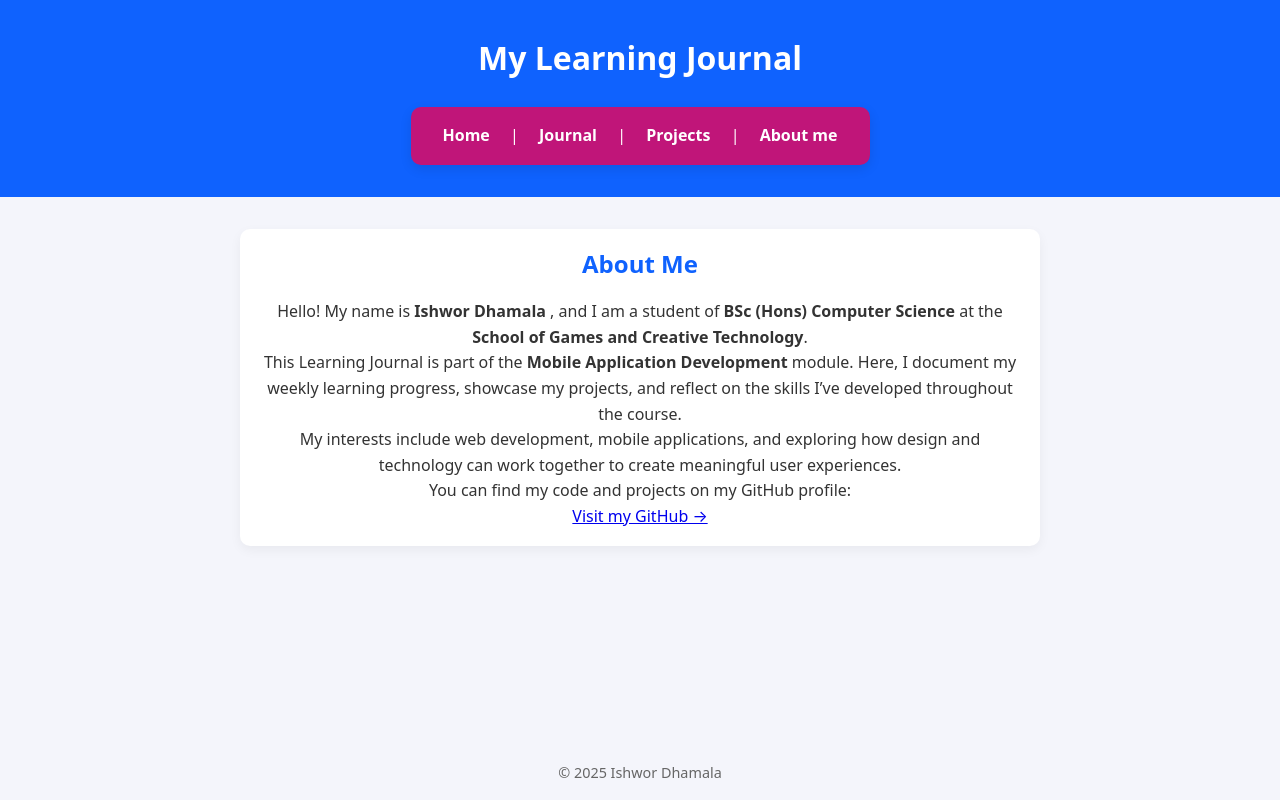
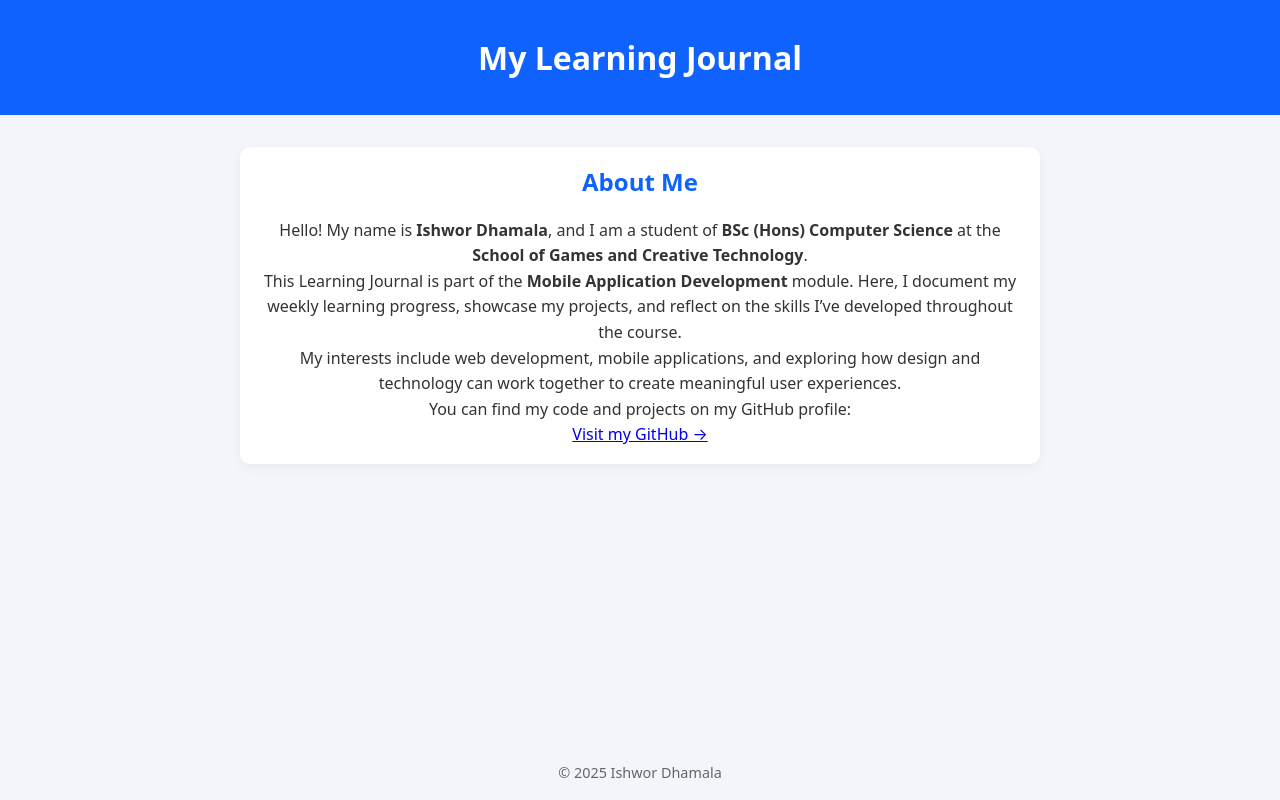
Before and after one commit to ishwordhamala/My-Learning-Journal-, a plain HTML site: page about.html in a window 1280 px wide. Drawn offline with Linux system fonts and the light colour scheme.

Commit message:
Update about.html with navigation placeholder and script
Added a navigation placeholder and included a script tag for external JavaScript.

```diff
--- a/about.html
+++ b/about.html
@@ -8,30 +8,32 @@
 </head>
 <body>
   <header>
-    <h1>My Learning Journal  </h1>
-    <nav>
-      <a href="index.html">Home</a> |
-      <a href="journal.html">Journal</a> |
-      <a href="projects.html">Projects</a> |
-      <a href="about.html">About me</a>
-    </nav>
+    <h1>My Learning Journal</h1>
+    <div class="nav-placeholder"></div>
   </header>
 
   <main>
     <h2>About Me</h2>
 
-    <p>Hello! My name is <strong> Ishwor Dhamala </strong>, and I am a student of <strong>BSc (Hons) Computer Science</strong> at the <strong>School of Games and Creative Technology</strong>.</p>
+    <p>Hello! My name is <strong>Ishwor Dhamala</strong>, and I am a student of
+      <strong>BSc (Hons) Computer Science</strong> at the <strong>School of Games and Creative Technology</strong>.
+    </p>
 
-    <p>This Learning Journal is part of the <strong>Mobile Application Development</strong> module. Here, I document my weekly learning progress, showcase my projects, and reflect on the skills I’ve developed throughout the course.</p>
+    <p>This Learning Journal is part of the <strong>Mobile Application Development</strong> module. Here, I document my
+      weekly learning progress, showcase my projects, and reflect on the skills I’ve developed throughout the course.
+    </p>
 
-    <p>My interests include web development, mobile applications, and exploring how design and technology can work together to create meaningful user experiences.</p>
+    <p>My interests include web development, mobile applications, and exploring how design and technology can work
+      together to create meaningful user experiences.</p>
 
     <p>You can find my code and projects on my GitHub profile:</p>
     <p><a href="https://github.com/ishwordhamala" target="_blank">Visit my GitHub →</a></p>
   </main>
 
   <footer>
-    <p>© 2025 Ishwor Dhamala </p>
+    <p>© 2025 Ishwor Dhamala</p>
   </footer>
+
+  <script src="script.js"></script>
 </body>
 </html>
```
